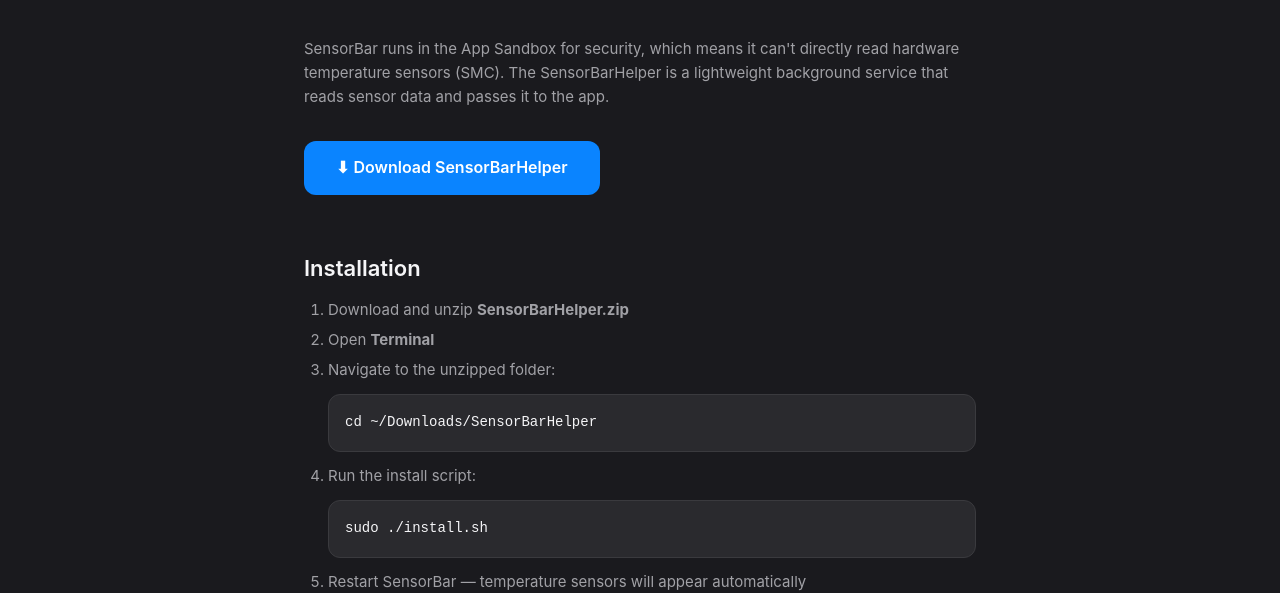
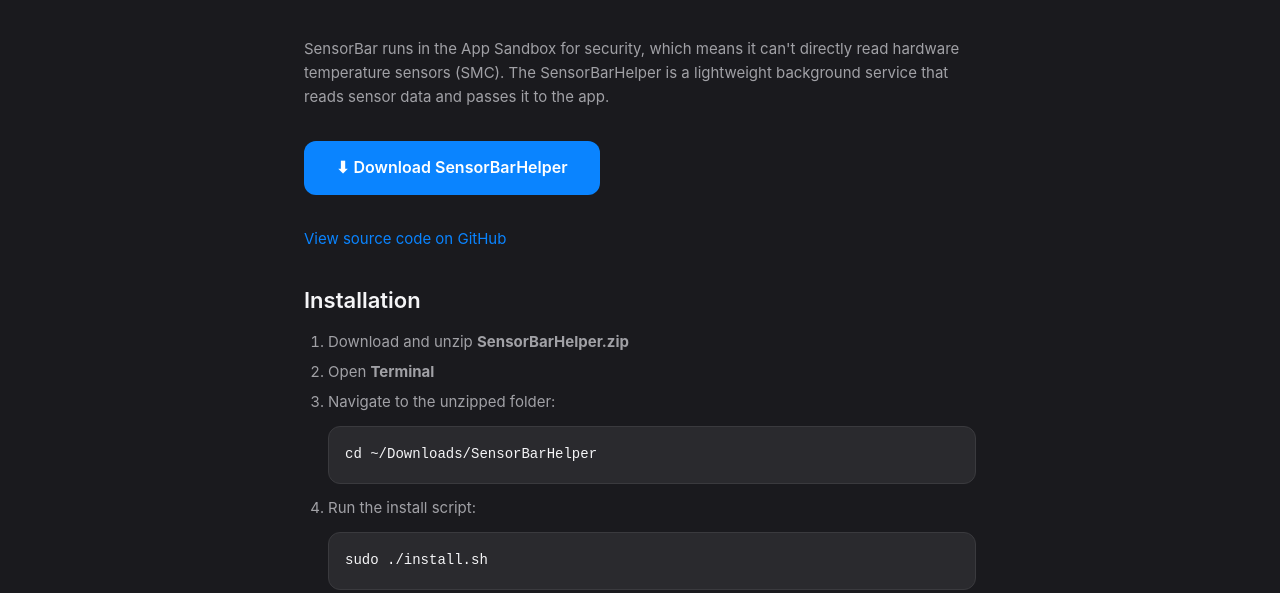
Before and after one commit to ModiApp/sensorbar-site, a plain HTML site: page helper.html in a window 1280 px wide. Shown: the part 224-817 px from the top of the page. Drawn offline with Linux system fonts and the light colour scheme.

Commit message:
Add link to helper source code on GitHub

```diff
--- a/helper.html
+++ b/helper.html
@@ -42,6 +42,7 @@
 <p>SensorBar runs in the App Sandbox for security, which means it can't directly read hardware temperature sensors (SMC). The SensorBarHelper is a lightweight background service that reads sensor data and passes it to the app.</p>
 
 <a class="download-btn" href="downloads/SensorBarHelper.zip">⬇ Download SensorBarHelper</a>
+<p style="margin-top:8px"><a href="https://github.com/ModiApp/sensorbar-helper">View source code on GitHub</a></p>
 
 <h2>Installation</h2>
 <ol>
```
